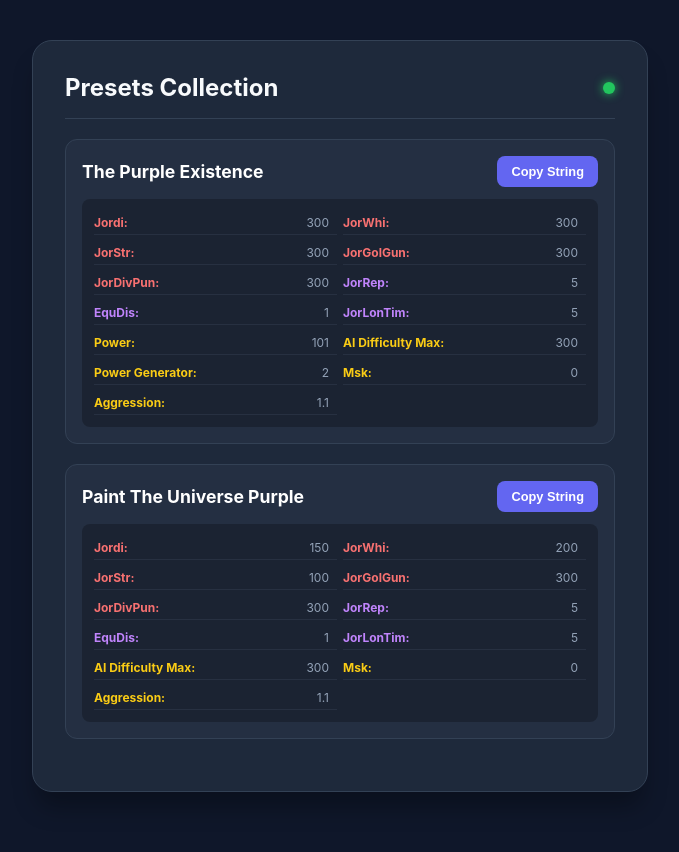
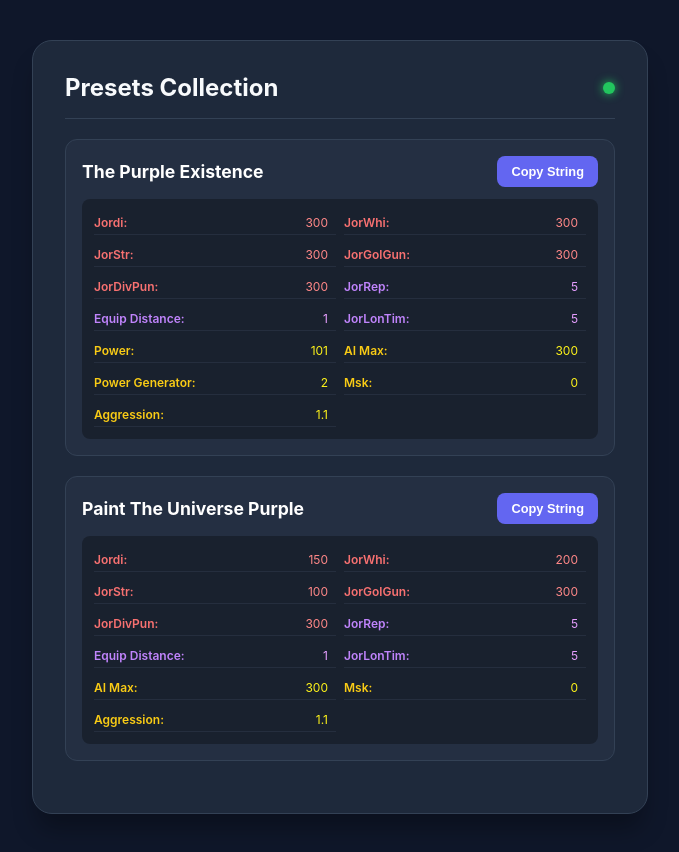
Before and after one commit to Gamer0Mertcan/One-More-Night-The-Preset-Collection, a plain HTML site: page index.html in a window 1280 px wide. Shown: the whole page, without its empty margins (300-979 px from the left). Drawn offline with Linux system fonts and the light colour scheme.

Commit message:
Update styles and improve script functionality

```diff
--- a/index.html
+++ b/index.html
@@ -12,6 +12,7 @@
             --text: #f8fafc;
             --accent: #22c55e;
             --muted: #94a3b8;
+            /* Category Colors */
             --color-t: #f87171; /* Red */
             --color-p: #c084fc; /* Purple */
             --color-c: #facc15; /* Yellow */
@@ -85,10 +86,9 @@
         .details-grid {
             display: grid;
             grid-template-columns: 1fr 1fr;
-            gap: 6px;
+            gap: 8px;
             font-size: 0.75rem;
-            color: var(--muted);
-            background: rgba(0,0,0,0.25);
+            background: rgba(0,0,0,0.3);
             padding: 12px;
             border-radius: 8px;
         }
@@ -100,6 +100,8 @@
             justify-content: space-between;
             padding-right: 8px;
         }
+
+        .detail-entry b { font-weight: 600; }
 
         .copy-btn {
             background: var(--primary);
@@ -129,14 +131,14 @@
     <script>
         const GITHUB_RAW_DATA_URL = 'https://raw.githubusercontent.com/Gamer0Mertcan/One-More-Night-The-Preset-Collection/refs/heads/main/data.json';
 
-        // Mapping dictionary for friendly names
+        // Friendly name mapping
         const KEY_NAMES = {
             "C_Pwr": "Power",
             "C_PGen": "Power Generator",
             "T_Jor": "Jordi",
-            "C_AIMax": "AI Difficulty Max",
-            "C_Agr": "Aggression"
-            // Add more here as needed
+            "C_AIMax": "AI Max",
+            "C_Agr": "Aggression",
+            "P_EquDis": "Equip Distance"
         };
 
         function createPresetItem(name, codeString) {
@@ -146,6 +148,7 @@
             const parts = codeString.split(',')
                 .filter(p => p.includes('=') && !p.startsWith('Name'));
 
+            // Sort: T (1), P (2), C (3)
             const prefixOrder = { 'T': 1, 'P': 2, 'C': 3 };
             parts.sort((a, b) => {
                 const orderA = prefixOrder[a[0]] || 99;
@@ -155,16 +158,19 @@
 
             const details = parts.map(part => {
                 const [key, val] = part.split('=');
-                let color = 'inherit';
+                let colorVar = '--muted'; // Default fallback
 
-                if (key.startsWith('T_')) color = 'var(--color-t)';
-                else if (key.startsWith('P_')) color = 'var(--color-p)';
-                else if (key.startsWith('C_')) color = 'var(--color-c)';
+                if (key.startsWith('T_')) colorVar = 'var(--color-t)';
+                else if (key.startsWith('P_')) colorVar = 'var(--color-p)';
+                else if (key.startsWith('C_')) colorVar = 'var(--color-c)';
 
-                // Use mapped name if exists, otherwise slice the prefix
                 const displayName = KEY_NAMES[key] || key.slice(2);
 
-                return `<div class="detail-entry"><b style="color: ${color}">${displayName}:</b> <span>${val}</span></div>`;
+                return `
+                    <div class="detail-entry" style="color: ${colorVar}">
+                        <b>${displayName}:</b>
+                        <span style="filter: brightness(1.2);">${val}</span>
+                    </div>`;
             }).join('');
 
             li.innerHTML = `
@@ -182,14 +188,14 @@
         async function copyPreset(text, button) {
             try {
                 await navigator.clipboard.writeText(text);
-                const old = button.innerText;
+                const oldText = button.innerText;
                 button.innerText = 'Copied!';
                 button.classList.add('success');
                 setTimeout(() => {
-                    button.innerText = old;
+                    button.innerText = oldText;
                     button.classList.remove('success');
                 }, 2000);
-            } catch (err) { alert('Clipboard error'); }
+            } catch (err) { alert('Copy failed'); }
         }
 
         async function fetchPresets() {
@@ -214,6 +220,7 @@
             } catch (err) {
                 list.innerHTML = '<li class="error">⚠️ Syntax Error: Check GitHub data.json!</li>';
                 dot.style.backgroundColor = '#ef4444';
+                dot.style.boxShadow = '0 0 10px #ef4444';
             }
         }
 
```
